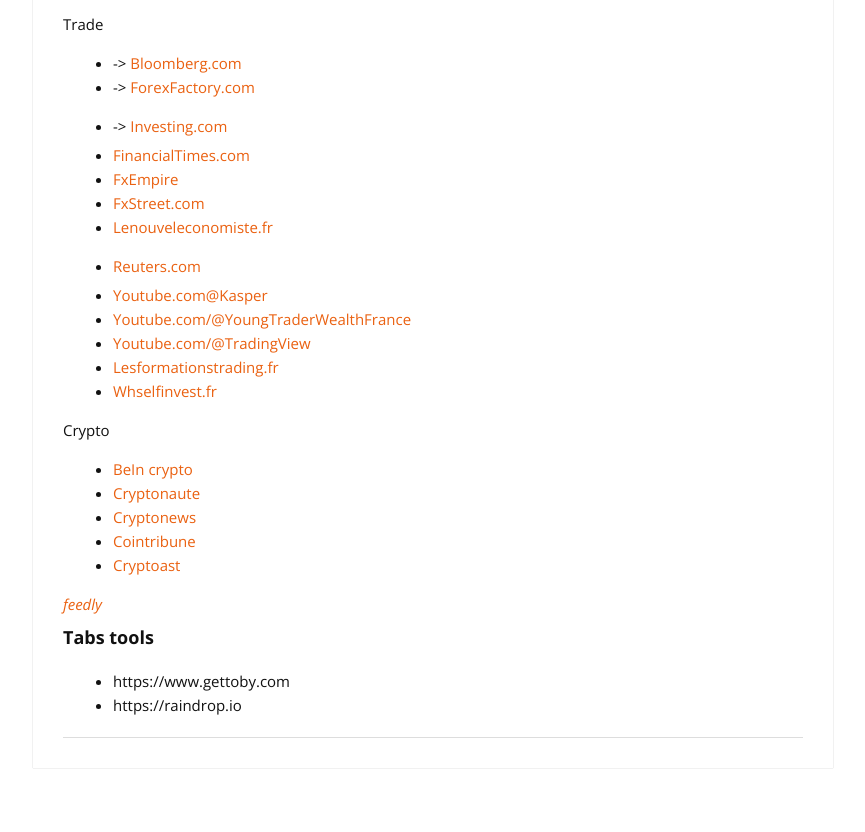
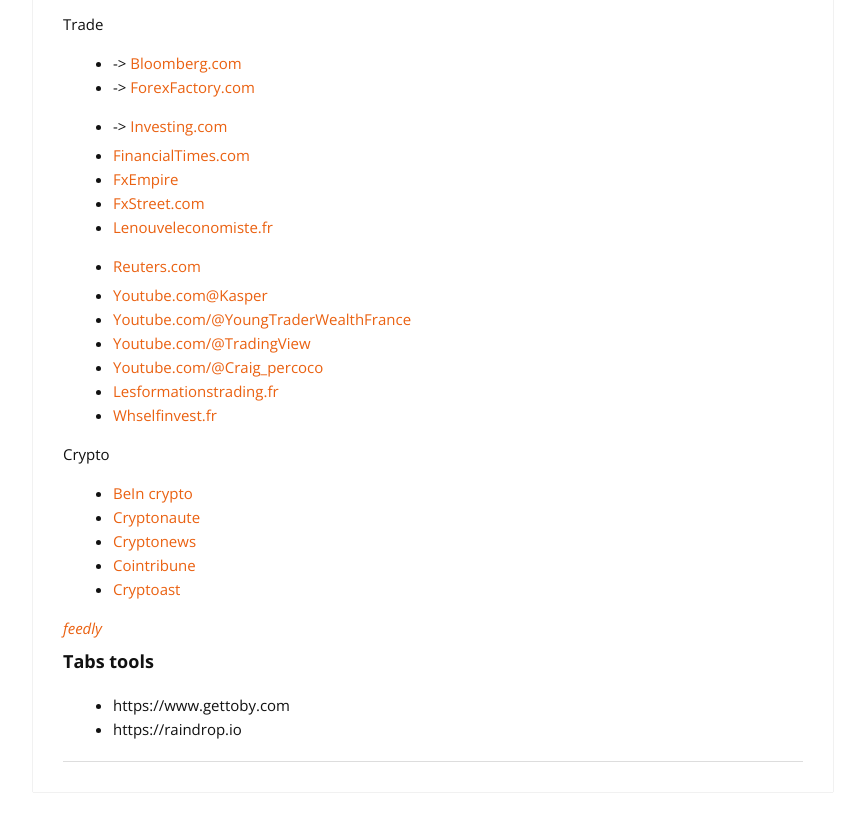
Before and after one commit to cylmat/cylmat.github.io, a Jekyll site: the page built from _pages/news.md, in a window 1280 px wide and 900 px high, scrolled down 3084 px. Shown: the top 832 px of the window, without its empty margins (207-1072 px from the left). Built offline with Jekyll 4.4.1, drawn with Linux system fonts in a browser that asks for light colours; nearby versions of some CDN libraries.

Commit message:
Update news.md

```diff
--- a/_pages/news.md
+++ b/_pages/news.md
@@ -150,6 +150,7 @@
 + [Youtube.com@Kasper](https://www.youtube.com/@KasperTrading)
 + [Youtube.com/@YoungTraderWealthFrance](https://www.youtube.com/@YoungTraderWealthFrance)
 + [Youtube.com/@TradingView](https://www.youtube.com/@TradingView)
++ [Youtube.com/@Craig_percoco](https://www.youtube.com/@craig_percoco)
 + [Lesformationstrading.fr](https://www.lesformationstrading.fr)
 + [Whselfinvest.fr](https://www.whselfinvest.fr)
 
```
